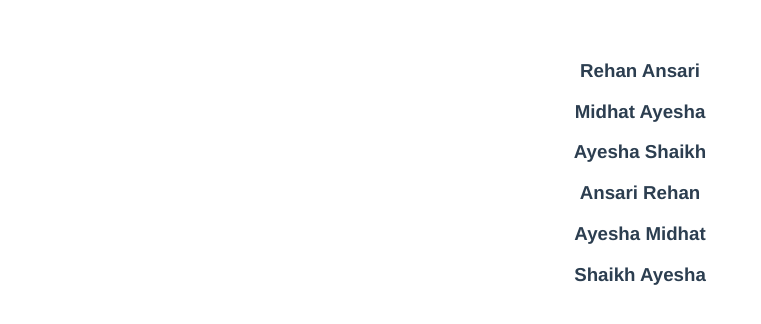
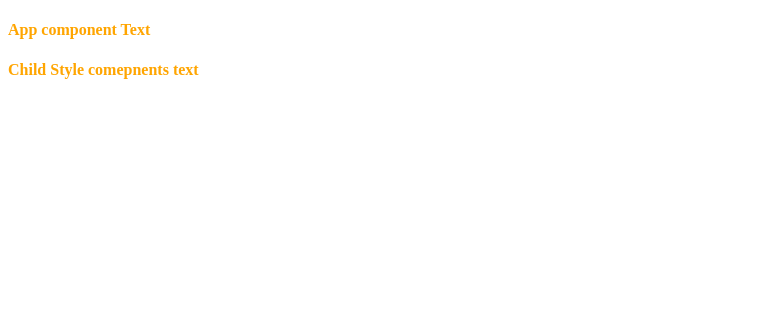
Before and after one commit to rehanrehman389/vue-learning, a Vue app: page / in a window 1280 px wide. Shown: the top 324 px of the page, without its empty margins (0-761 px from the left). Built offline with nearby package versions, Linux system fonts and the light colour scheme.

Commit message:
components styles key points and slot style

```diff
--- a/src/App.vue
+++ b/src/App.vue
@@ -1,23 +1,14 @@
 <template>
-  <NameList>
-    <template v-slot:default="slotProps">
-      {{ slotProps.firstName }} {{ slotProps.lastName }}
-    </template>
-  </NameList>
-   <NameList>
-    <template v-slot:default="slotProps">
-      {{ slotProps.lastName }} {{ slotProps.firstName }}
-    </template>
-  </NameList>
+  <h4>App component Text</h4>
+  <ChildStyles><h4>Child Style comepnents text</h4></ChildStyles>
 </template>
 
 <script>
-import NameList from './components/NameList.vue'
-
+import ChildStyles from './components/ChildStyles.vue'
 export default {
   name: 'App',
   components: {
-    NameList
+    ChildStyles
   },
   data() {
     return {
@@ -28,7 +19,7 @@
 }
 </script>
 
-<style>
+<style scoped>
 #app {
   font-family: Avenir, Helvetica, Arial, sans-serif;
   -webkit-font-smoothing: antialiased;
@@ -36,6 +27,10 @@
   text-align: center;
   color: #2c3e50;
   margin-top: 60px;
+}
+
+h4 {
+  color: orange;
 }
 
 .underline {
--- /dev/null
+++ b/src/components/ChildStyles.vue
@@ -0,0 +1,17 @@
+<template>
+    <div>
+        <slot></slot>
+    </div>
+</template>
+
+<script>
+    export default {
+        name: 'ChildStyles'
+    }
+</script>
+
+<style scoped>
+h4 {
+  color: olive;
+}
+</style>
```
